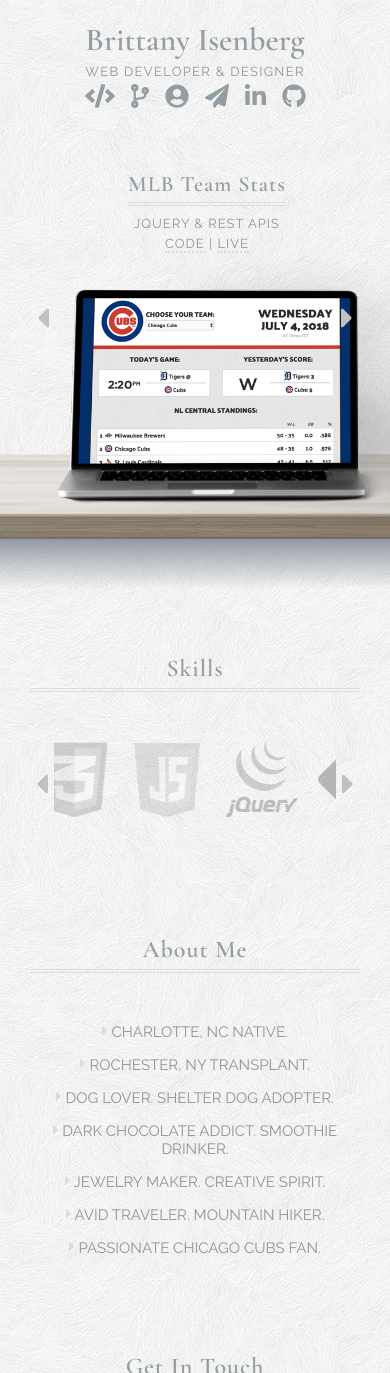
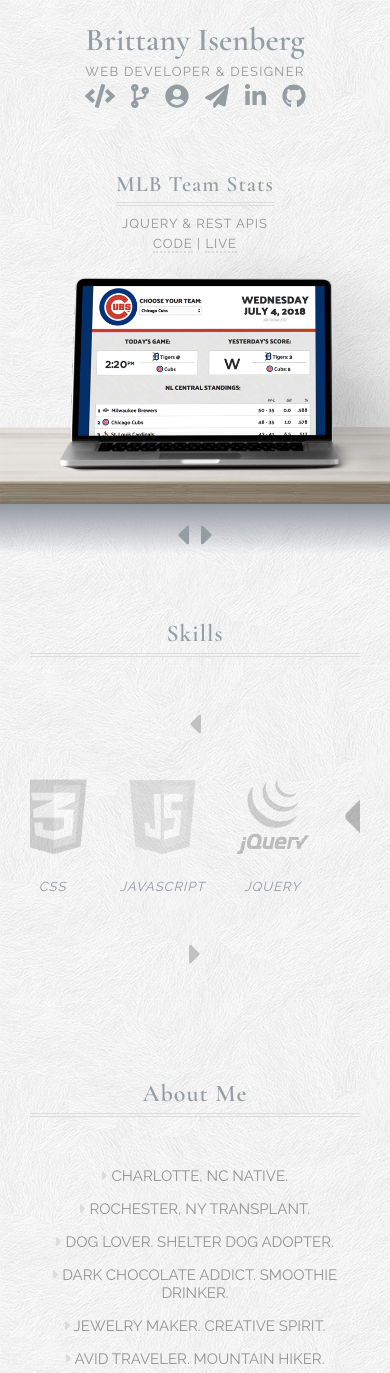
Before and after one commit to brittanyleigh/bidotcom, a plain HTML site: page index.html in a window 390 px wide. Shown: the top 1373 px of the page. Drawn offline with nearby package versions, Linux system fonts and the light colour scheme.

Commit message:
styling etc

```diff
--- a/css/style.scss
+++ b/css/style.scss
@@ -93,16 +93,6 @@ body {
 	.slick-slide {
 		height: initial;
 	}
-	.slick-next {
-		z-index: 1000;
-		margin-left: -63px;
-		padding-right: 37px;
-	}
-	.slick-prev {
-		z-index: 1000;
-	    margin-right: -63px;
-	    padding-left: 37px;
-	}
 	.description {
 	    padding: 15px;
 	    text-align: center;
@@ -152,6 +142,17 @@ body {
 .secondary {
     display: flex;
     flex-wrap: wrap;
+    .shadow {
+		.slick-next, .slick-prev {
+			z-index: 1000;
+			display: inline-block!important;
+			color: $contrastColor;
+			padding-top: 15px;
+			&:hover {
+				color: darken($contrastColor, 25%);
+			}
+		}
+	}
 
 	h2 {
 		letter-spacing: 1;
@@ -164,6 +165,7 @@ body {
 	    height: 50px;
 	    background: linear-gradient(to bottom, #9398a2 0%, rgba(255, 255, 255, 0) 100%);
 	    flex-basis: 100%;
+	    text-align: center;
 	}
 	.about, .contact {
 		padding: 15px 30px;
@@ -172,9 +174,18 @@ body {
 		}
 	}
 	#skills {
-		margin: 0px 30px;
+		padding: 0px 30px;
 	    display: flex;
 	    align-items: center;
+        flex-wrap: wrap;
+	    justify-content: center;
+
+	    div {
+	    	@media screen and (max-width: 768px){
+	    		min-width: 95px;
+	    		text-align: center;
+	    	}
+	    }
 
 	    p {
 	    	display: none;
@@ -186,6 +197,10 @@ body {
 	    	text-transform: uppercase;
 		    font-size: 13px;
 		    padding-top: 10px;
+
+		    @media screen and (max-width: 768px){
+		    	display: block;
+		    }
 	    }
 	}
 	.skills {
@@ -201,7 +216,9 @@ body {
 		    max-height: 85px;
 	        margin: 0 auto;
 	        pointer-events: none;
-
+	        @media screen and (max-width: 768px){
+	        	padding: 10px;
+	        }
 	        @media screen and (max-width: 500px){
 	        	max-height: 75px;
 	        }
@@ -278,7 +295,7 @@ body {
 		}
 	}
 }
-.slick-slider {
+.slick-slider, .shadow {
 	button {
 	    border: none;
 	    background: transparent;
@@ -293,6 +310,9 @@ body {
 	}
 }
 
+.slick-slider { display: table; table-layout: fixed; width: 100%; }
+
+
 .desk {
 	img {
 		width: 100%;
--- a/index.html
+++ b/index.html
@@ -12,6 +12,8 @@
   <link rel="mask-icon" href="safari-pinned-tab.svg" color="#5bbad5">
   <meta name="msapplication-TileColor" content="#da532c">
   <meta name="theme-color" content="#ffffff">
+  <meta name="viewport" content="width=device-width,initial-scale=1.0">
+  <meta charset="UTF-8">
 </head>
 <body>
 	<div class="header">
@@ -21,7 +23,7 @@
 		</div>
 		<div class="links">
 			<a href="#projects"><i class="fas fa-code"></i><span>Projects</span></a>
-			<a href="#skills"><i class="fas fa-code-branch"></i><span>Skills</span></a>
+			<a href="#technical-skills"><i class="fas fa-code-branch"></i><span>Skills</span></a>
 			<a href="#about"><i class="fas fa-user-circle"></i><span>About</span></a>
 			<a href="#contact"><i class="fas fa-paper-plane"></i><span>Contact</span></a>
 			<a href="https://www.linkedin.com/in/brittanyisenberg/" target="_blank"><i class="fab fa-linkedin-in"></i><span>LinkedIn</span></a>
@@ -56,7 +58,7 @@
 	</div>
 	<div class="secondary">
 		<div class="shadow"></div>
-		<div class="skills">
+		<div class="skills" id="technical-skills">
 			<h2>Skills</h2>
 			<div id="skills">
 				<div><img src="img/html.png"><p>HTML</p></div>
--- a/js.js
+++ b/js.js
@@ -6,6 +6,7 @@ $(document).ready(function() {
 		    slidesToScroll: 1,
 		    autoplay: true,
 		    autoplaySpeed: 2000,
+		    //adaptiveHeight: true,
 	        responsive: [
 			    {
 			      breakpoint: 1150,
@@ -41,10 +42,7 @@ $(document).ready(function() {
 			    }
 			  ]
 		});
-	    slickStyles();
-	}, 500);
-
-	$('.slick-slide').hover(
+	  	$('.skills .slick-slide').hover(
 			function(){
 				$(this).find('p').show();
 				$(this).css('padding-bottom', '0');
@@ -54,7 +52,11 @@ $(document).ready(function() {
 				$(this).css('padding-bottom', '28px');
 			}
 		);
+	    slickStyles();
+	}, 500);
 
+
+	if ($(window).width() > 768){
 		$('.links a').hover(
 			function(){
 				$(this).find('span').fadeIn(750);
@@ -65,13 +67,14 @@ $(document).ready(function() {
 				$(this).find('svg').fadeIn(750);
 			}
 		);
+	}
 
 	$(window).resize(function(){
 	    slickStyles();
 	    if ($(window).width() > 1050){
-	    	$('.slick-list').css('width', '100%');
-	    	$('.slick-track').css('width', '100%');
-	    	$('.slick-slide').css('width', '33.333333%!important');
+	    	$('.projects .slick-list').css('width', '100%');
+	    	$('.projects .slick-track').css('width', '100%');
+	    	$('.projects .slick-slide').css('width', '33.333333%!important');
 	    }
 	});
 
@@ -82,6 +85,7 @@ $(document).ready(function() {
 	    autoplay: false,
 	    arrows: false,
 	    dots: false,
+	    adaptiveHeight: true,
 	    responsive: [
 		    {
 		      breakpoint: 1100,
@@ -102,9 +106,8 @@ $(document).ready(function() {
 	    ]
 	});
 
-
-
     function slickStyles(){
+    	$(document).find('.projects .slick-arrow').appendTo('.secondary .shadow');
 	    $(document).find('.slick-prev').html('<i class="fas fa-caret-left"></i>');
 		$(document).find('.slick-next').html('<i class="fas fa-caret-right"></i>');
 	  }
```
Also changed, not shown: css/style.css, 1 other file. Lines whose indentation alone changed are shown as unchanged.
